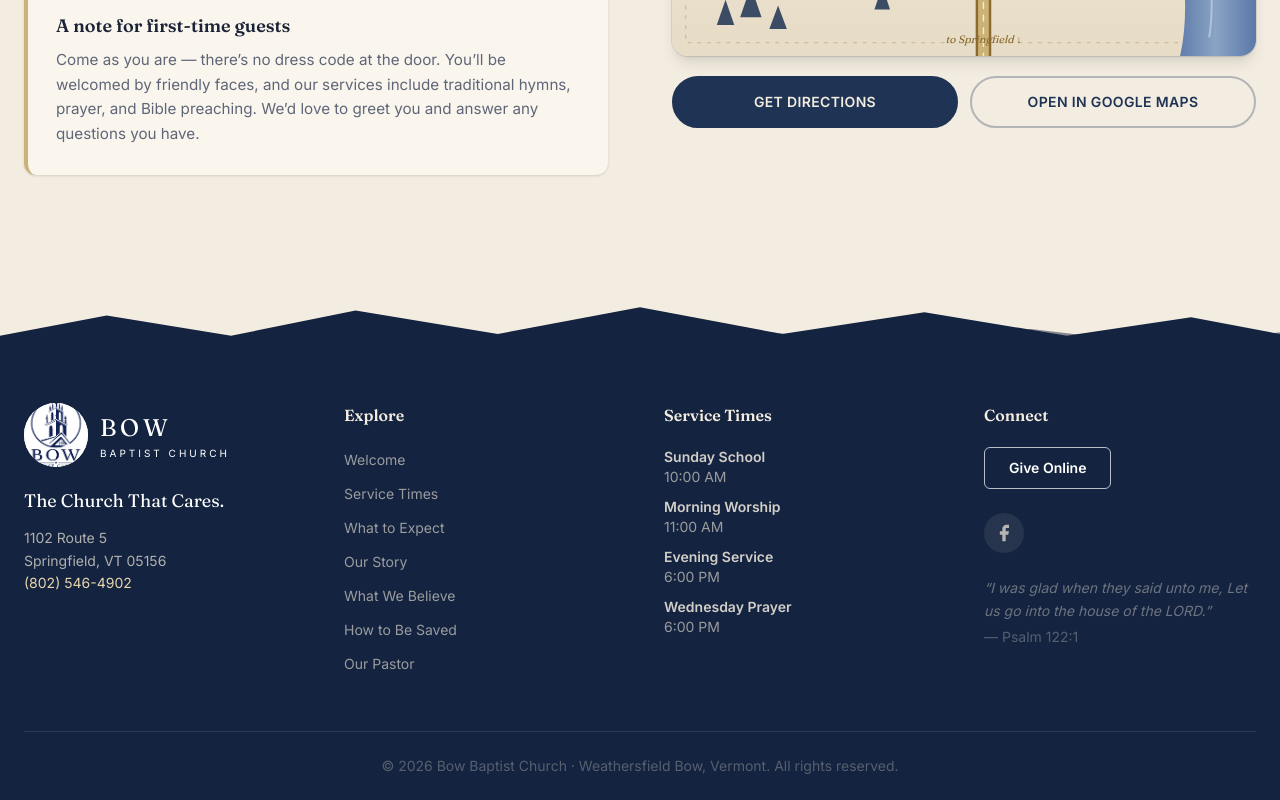
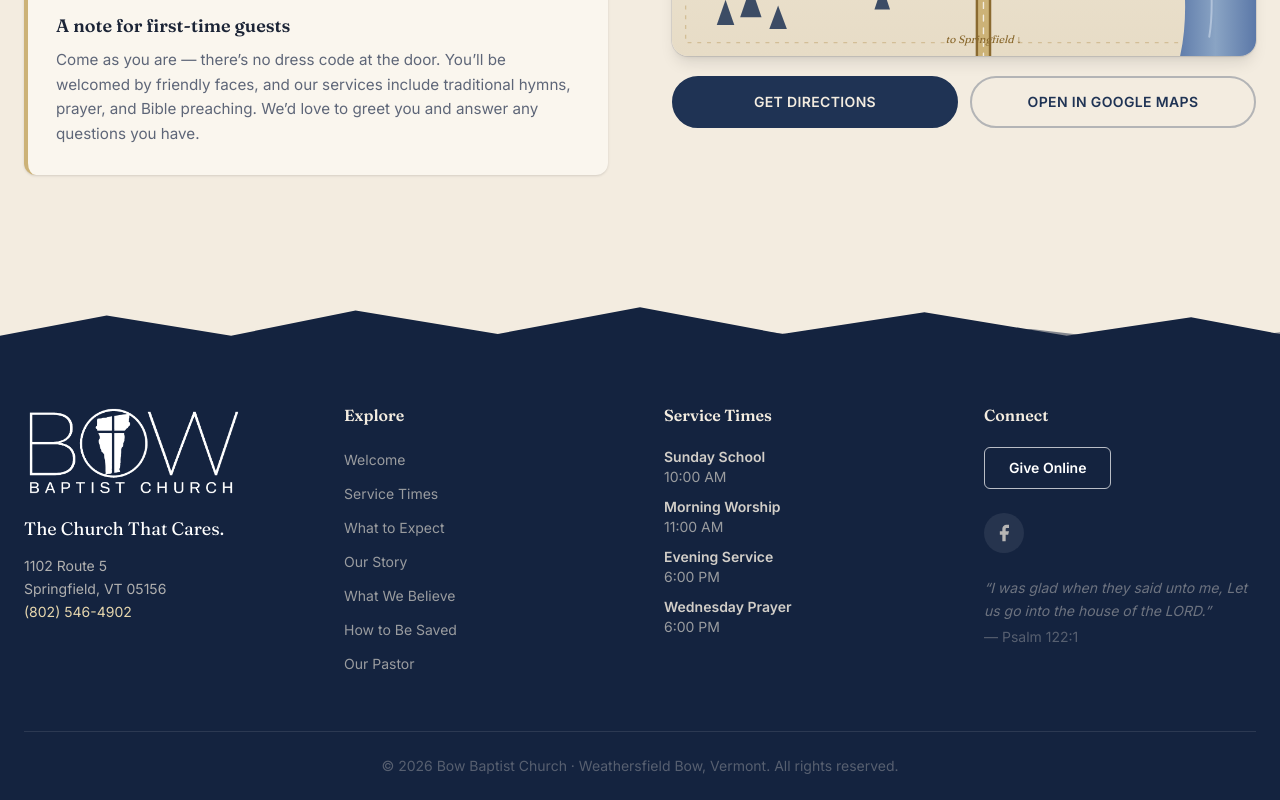
Before and after one commit to edesent/bowbaptist, a Next.js app: page / in a window 1280 px wide. Shown: the part 5855-6655 px from the top of the page. Built offline with nearby package versions, Linux system fonts and the light colour scheme.

Commit message:
Refined footer branding with clean transparent logo

```diff
--- a/src/components/Footer.tsx
+++ b/src/components/Footer.tsx
@@ -29,18 +29,12 @@ export default function Footer() {
       <div className="max-w-7xl mx-auto px-6 pt-8">
         <div className="grid sm:grid-cols-2 lg:grid-cols-4 gap-10 lg:gap-12 pb-14 border-b border-white/[.1]">
           <div>
-            <div className="flex items-center gap-3 mb-5">
-              <div className="w-16 h-16 rounded-full overflow-hidden bg-white flex items-center justify-center shrink-0">
-                <img
-                  src="/logo.png"
-                  alt="Bow Baptist Church"
-                  className="w-[150%] max-w-none h-[150%] object-cover object-top"
-                />
-              </div>
-              <div className="text-white leading-none">
-                <div className="font-serif text-2xl tracking-[0.16em]">BOW</div>
-                <div className="text-[10px] tracking-[0.3em] uppercase mt-1">Baptist Church</div>
-              </div>
+            <div className="mb-4">
+              <img
+                src="/logo-white.png"
+                alt="Bow Baptist Church"
+                className="w-[220px] h-auto object-contain"
+              />
             </div>
             <p className="font-serif text-lg text-white mb-3">The Church That Cares.</p>
             <p className="text-sm leading-relaxed">
```
